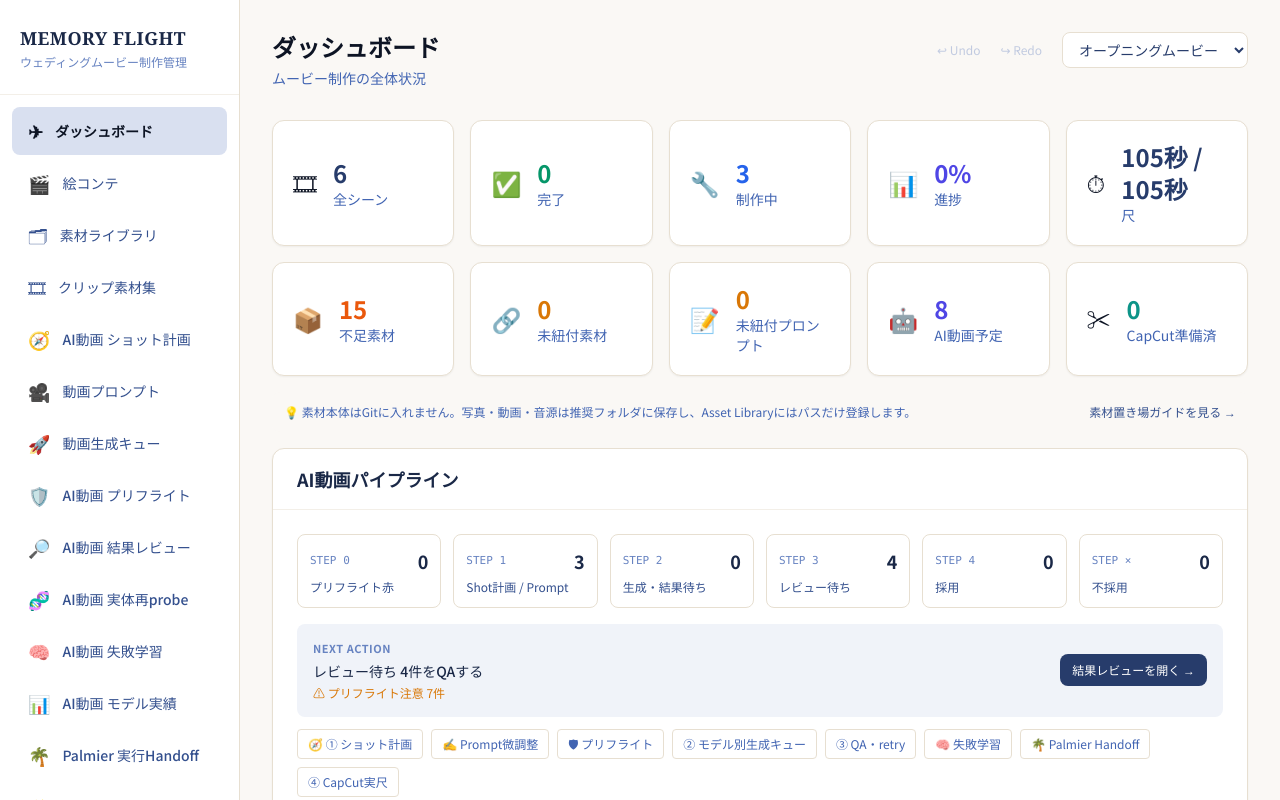
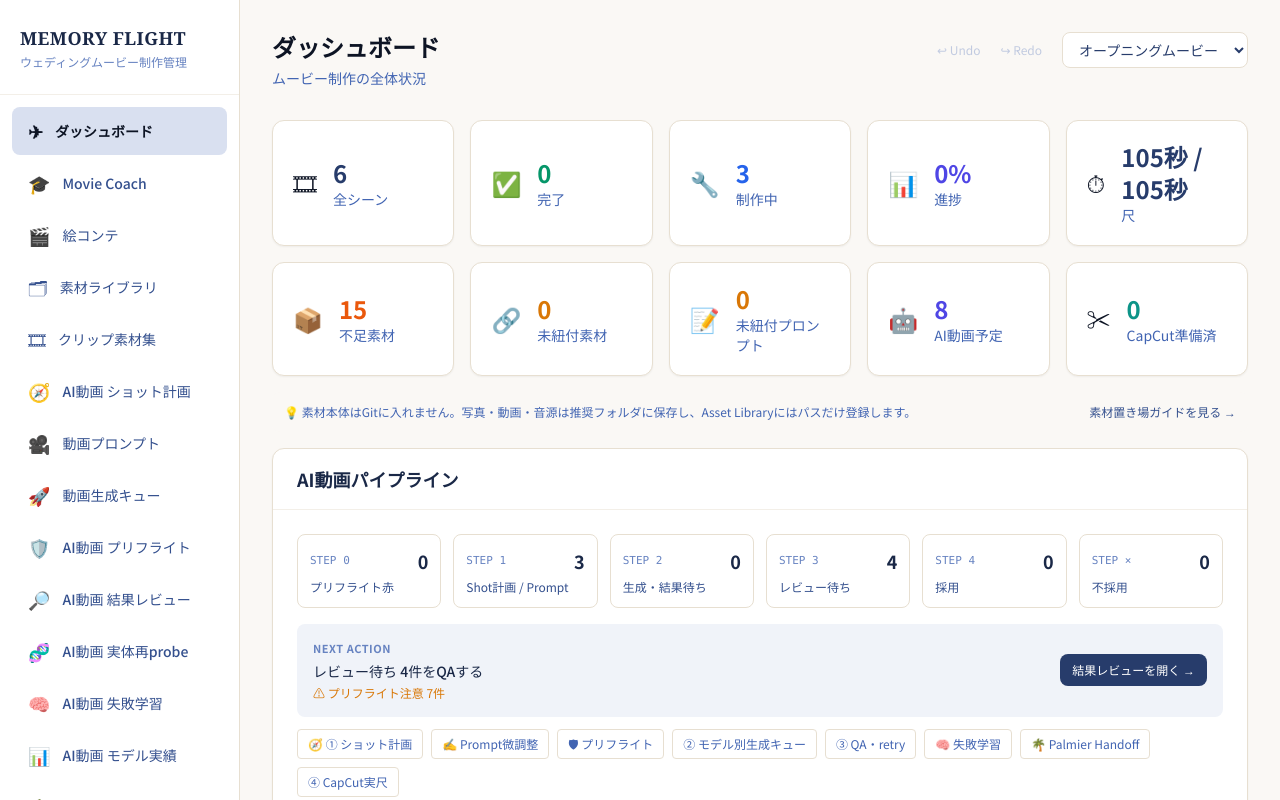
Before and after one commit to m-shogo/wedding-project, a React (Vite) app in the folder movie-dashboard/: page / in a window 1280 px wide. Shown: the top 800 px of the page. Built offline with nearby package versions, Linux system fonts and the light colour scheme.

Commit message:
feat(movie-coach): add coach to dashboard navigation

```diff
--- a/movie-dashboard/src/components/Sidebar.tsx
+++ b/movie-dashboard/src/components/Sidebar.tsx
@@ -4,6 +4,7 @@ import { useTheme } from "../store/themeStore";
 
 const links = [
   { to: "/", label: "ダッシュボード", icon: "✈" },
+  { to: "/movie-coach", label: "Movie Coach", icon: "🎓" },
   { to: "/storyboard", label: "絵コンテ", icon: "🎬" },
   { to: "/assets", label: "素材ライブラリ", icon: "🗂" },
   { to: "/clips", label: "クリップ素材集", icon: "🎞" },
```
